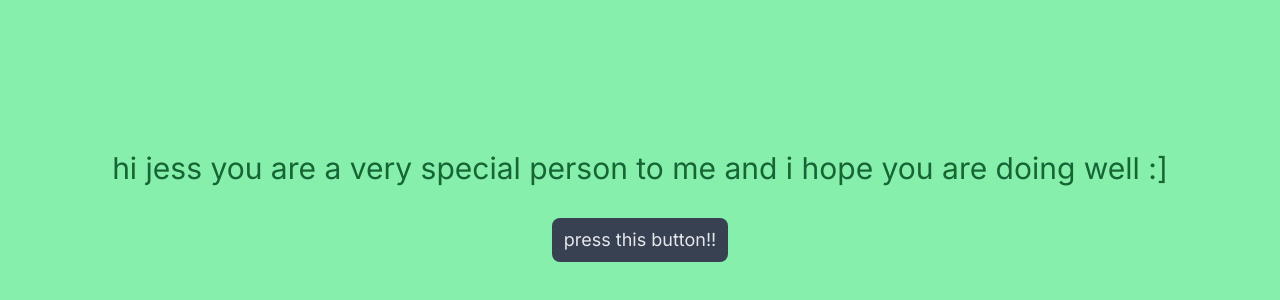
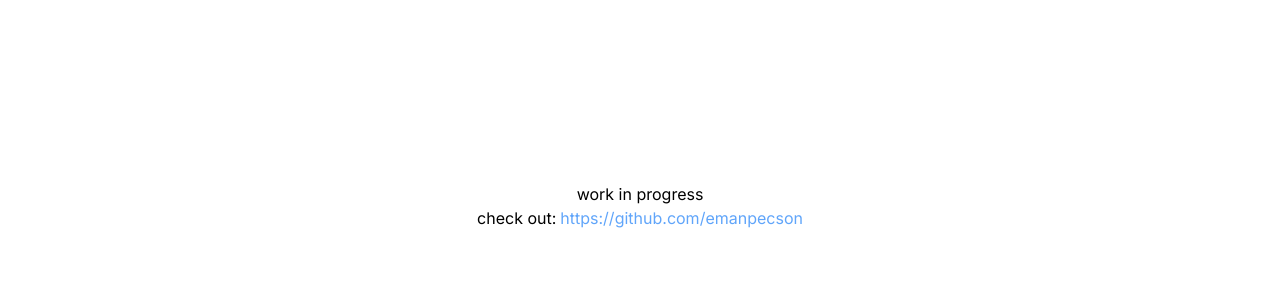
Before and after one commit to emanpecson/portfolio, a Next.js app: page / in a window 1280 px wide. Shown: the part 194-494 px from the top of the page. Built offline with nearby package versions, Linux system fonts and the light colour scheme.

Commit message:
style: :lipstick: update ui homepage to temporary "work in progress" state

```diff
--- a/src/app/page.tsx
+++ b/src/app/page.tsx
@@ -1,29 +1,15 @@
-"use client";
-
-import { useState } from "react";
-
 export default function Home() {
-	const [toggle, setToggle] = useState(true);
-
-	return (
-		<>
-			<div className="h-screen w-screen text-3xl justify-center place-items-center flex flex-col bg-green-300 text-green-800">
-				{toggle && (
-					<p>
-						hi jess you are a very special person to me and i hope you are doing
-						well {":]"}
-					</p>
-				)}
-				{!toggle && (
-					<p className="font-bold">SIKE U SUCK AT BOWLING GET GOOOOOOOOD</p>
-				)}
-				<button
-					className="rounded-lg bg-gray-700 hover:bg-gray-800 text-gray-200 px-3 py-2 mt-8 text-lg"
-					onClick={() => setToggle(!toggle)}
-				>
-					press this button!!
-				</button>
-			</div>
-		</>
-	);
+  return (
+    <div className="h-screen w-screen flex justify-center place-items-center">
+      <div className="text-center">
+        <p>work in progress</p>
+        <div className="flex space-x-1">
+          <p>check out:</p>
+          <p className="text-blue-400 hover:text-blue-600 transition-colors duration-200 hover:cursor-pointer">
+            https://github.com/emanpecson
+          </p>
+        </div>
+      </div>
+    </div>
+  );
 }
```
